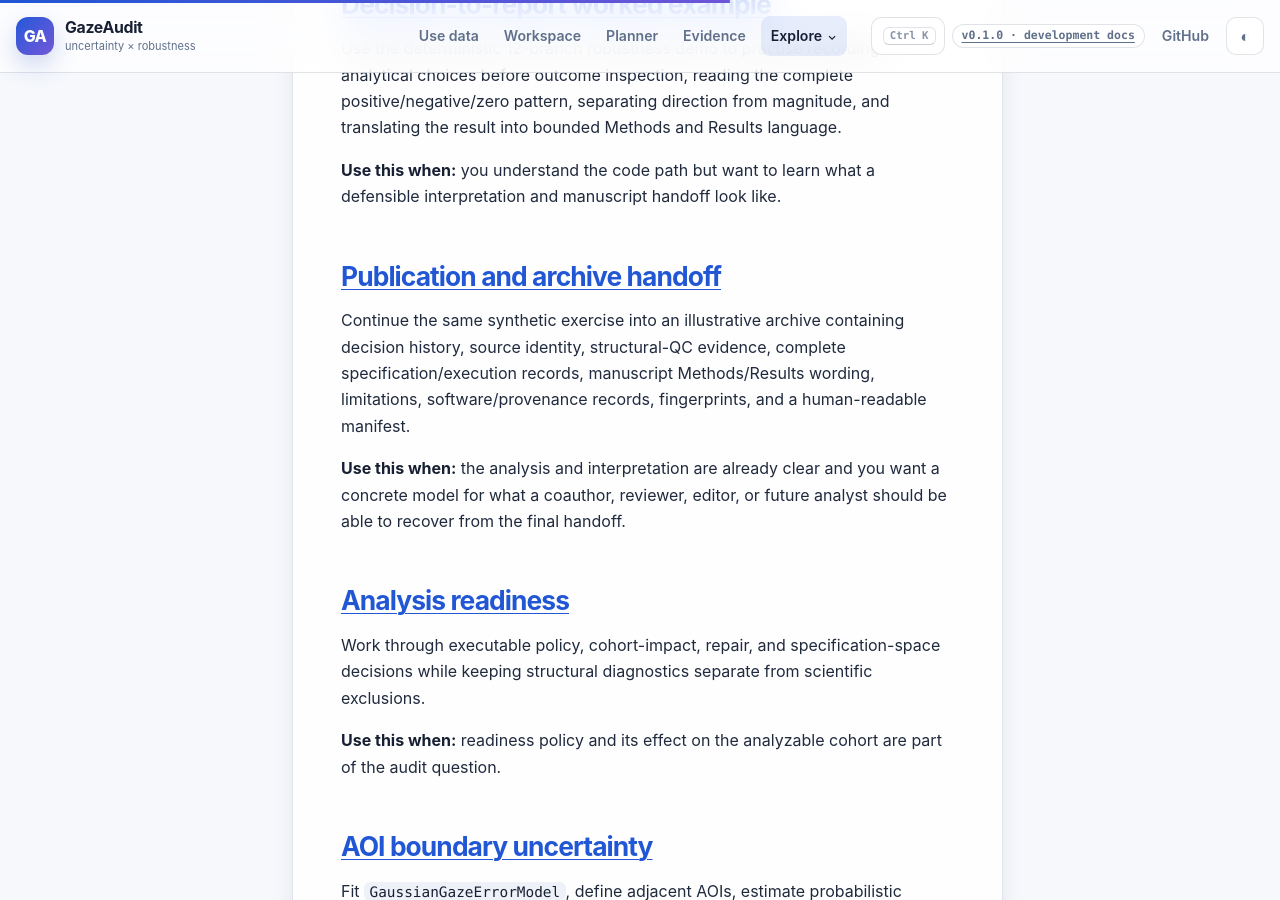
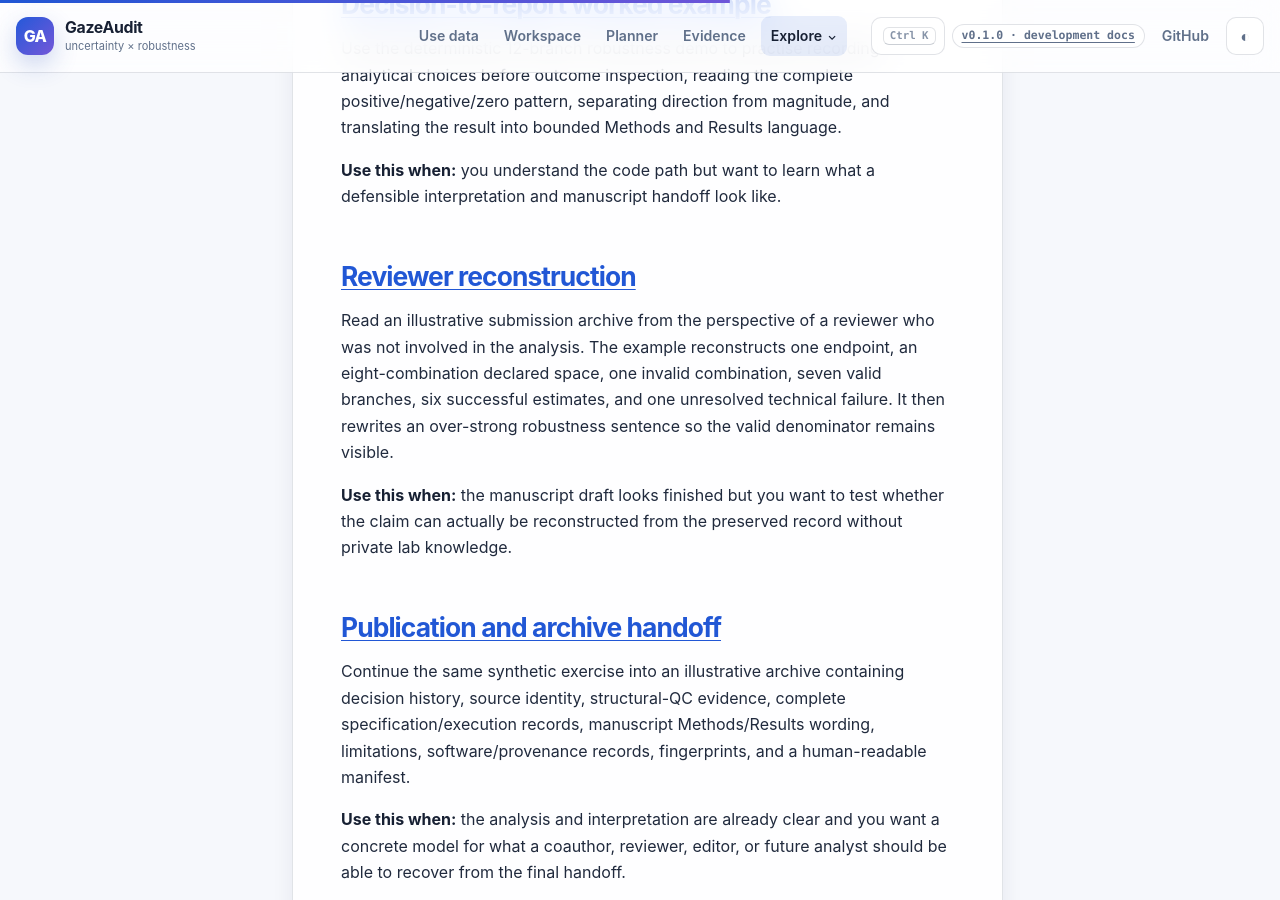
Before and after one commit to stefanosbalaskas/GazeAudit, a Jekyll site: the page built from docs/examples/index.md, in a window 1280 px wide and 900 px high, scrolled down 3030 px. Built offline with Jekyll 4.4.1, drawn with Linux system fonts in a browser that asks for light colours; some of the changed text lies outside the part shown.

Commit message:
docs: surface reviewer reconstruction example

```diff
--- a/docs/examples/index.md
+++ b/docs/examples/index.md
@@ -1,6 +1,6 @@
 ---
 title: Examples
-description: Runnable synthetic and project-oriented examples for GazeAudit data preflight, researcher decisions, measurement uncertainty, robustness analysis, sensitivity, result interpretation, bounded reporting, and publication handoff.
+description: Runnable synthetic and project-oriented examples for GazeAudit data preflight, researcher decisions, measurement uncertainty, robustness analysis, sensitivity, result interpretation, reviewer reconstruction, bounded reporting, and publication handoff.
 kicker: Examples
 ---
 
@@ -31,6 +31,12 @@ These examples are intentionally small. Demonstration datasets are **synthetic u
   </article>
   <article class="card">
     <div class="card-icon" aria-hidden="true">4</div>
+    <h3>Review the manuscript record</h3>
+    <p>Act as an external reviewer: reconstruct the endpoint and denominator, find an unresolved valid branch, and repair over-strong manuscript wording without rewriting the audit.</p>
+    <p><a href="reviewer-reconstruction/">Reviewer reconstruction →</a></p>
+  </article>
+  <article class="card">
+    <div class="card-icon" aria-hidden="true">5</div>
     <h3>Prepare the publication handoff</h3>
     <p>Turn the synthetic audit record into a reviewer-friendly archive with decision history, complete execution status, manuscript wording, limitations, provenance, and a manifest.</p>
     <p><a href="publication-archive-handoff/">Publication/archive handoff →</a></p>
@@ -72,6 +78,12 @@ Use the deterministic 12-branch robustness demo to practise recording analytical
 
 **Use this when:** you understand the code path but want to learn what a defensible interpretation and manuscript handoff look like.
 
+## [Reviewer reconstruction](reviewer-reconstruction/)
+
+Read an illustrative submission archive from the perspective of a reviewer who was not involved in the analysis. The example reconstructs one endpoint, an eight-combination declared space, one invalid combination, seven valid branches, six successful estimates, and one unresolved technical failure. It then rewrites an over-strong robustness sentence so the valid denominator remains visible.
+
+**Use this when:** the manuscript draft looks finished but you want to test whether the claim can actually be reconstructed from the preserved record without private lab knowledge.
+
 ## [Publication and archive handoff](publication-archive-handoff/)
 
 Continue the same synthetic exercise into an illustrative archive containing decision history, source identity, structural-QC evidence, complete specification/execution records, manuscript Methods/Results wording, limitations, software/provenance records, fingerprints, and a human-readable manifest.
@@ -112,10 +124,12 @@ Create a canonical `GazeStudy`, downsample the same participant-by-trial stream
 6. Compare the four [result-pattern examples](result-patterns/) before choosing bounded reporting language.
 7. Work through [decision-to-report](decision-to-report/) to practise interpreting the deterministic 12-branch pattern without selecting a preferred branch after the fact.
 8. Use [common audit mistakes and repairs](../guides/common-audit-mistakes/) to diagnose a weak decision trail or incomplete evidence record.
-9. Build the [publication/archive handoff](publication-archive-handoff/) to practise packaging the complete record for review and preservation.
-10. Run the [AOI boundary example](aoi-boundary/) if spatial measurement uncertainty is part of the question.
-11. Use [sampling sensitivity](sampling-sensitivity/) when temporal resolution is part of the scientific question.
-12. Move to the [first-study workflow](../workflows/first-study-audit/) when assembling the full research process.
+9. Apply the [manuscript readiness checklist](../guides/manuscript-readiness/) to the draft claim and archive.
+10. Work through [reviewer reconstruction](reviewer-reconstruction/) to practise finding denominator and reporting gaps from outside the analysis team.
+11. Build the [publication/archive handoff](publication-archive-handoff/) to practise packaging the complete record for review and preservation.
+12. Run the [AOI boundary example](aoi-boundary/) if spatial measurement uncertainty is part of the question.
+13. Use [sampling sensitivity](sampling-sensitivity/) when temporal resolution is part of the scientific question.
+14. Move to the [first-study workflow](../workflows/first-study-audit/) when assembling the full research process.
 
 ## Visual convention
 
```
